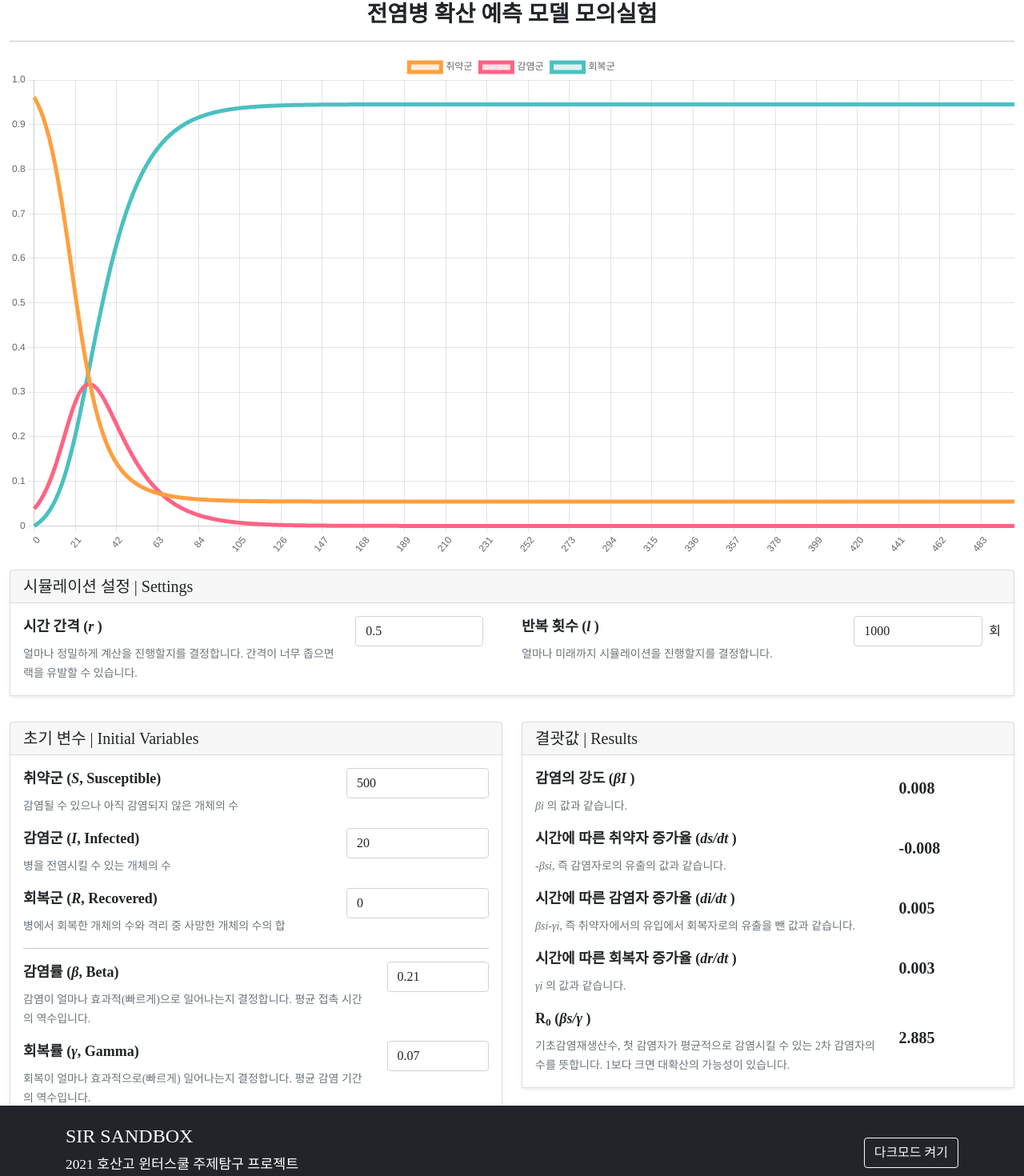
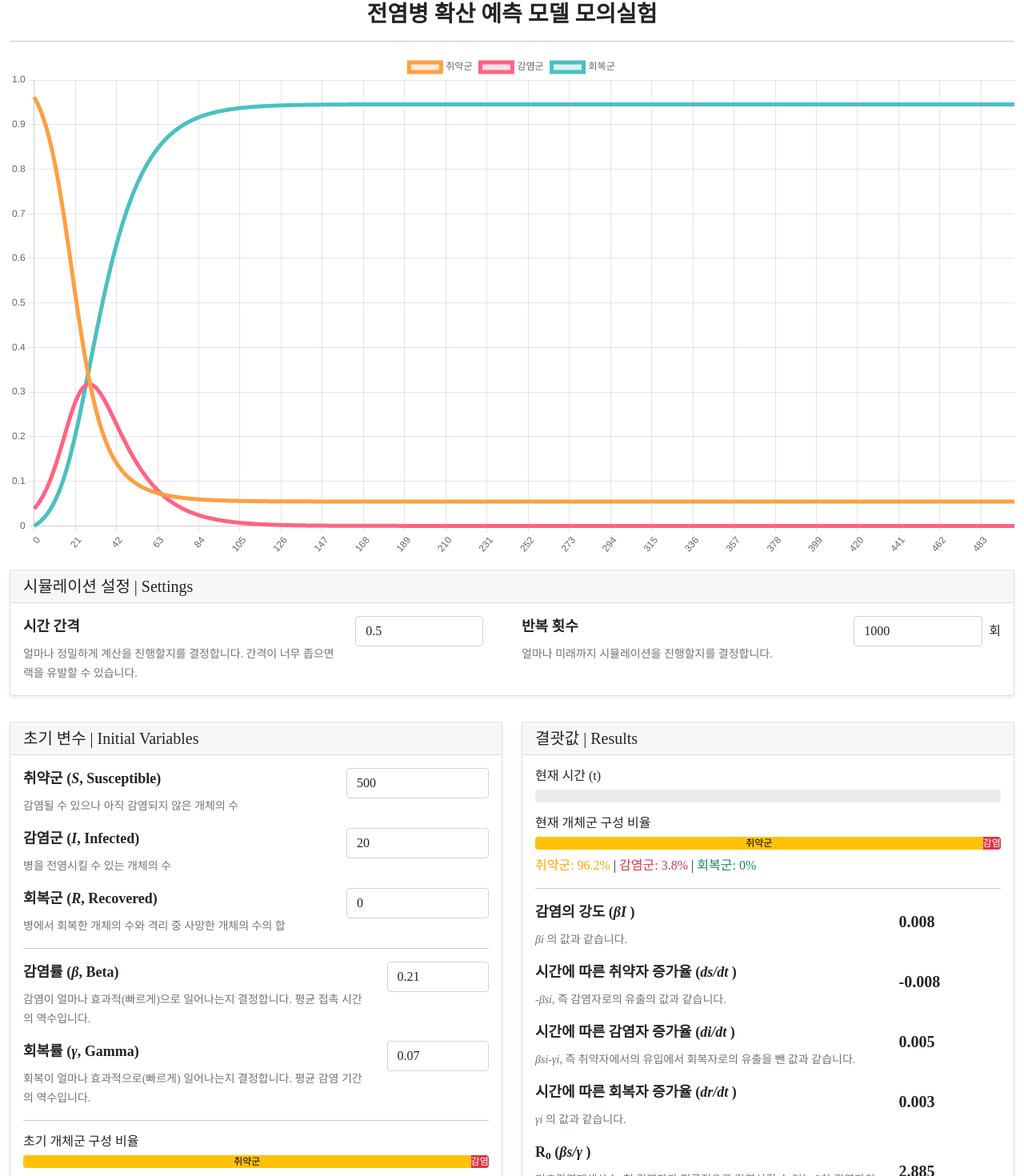
Before and after one commit to ArpaAP/sir-sandbox, a React (Create React App) app: page / in a window 1280 px wide. Shown: the part 71-1541 px from the top of the page at 80% size. Built offline with nearby package versions, Linux system fonts and the light colour scheme; a web font is replaced by a local one.

Commit message:
Add: 차트 마우스 호버시 그 시점 정보 표시

```diff
--- a/package.json
+++ b/package.json
@@ -12,6 +12,7 @@
     "@types/react-dom": "^17.0.11",
     "bootstrap": "^5.1.3",
     "chart.js": "^3.7.0",
+    "lodash": "^4.17.21",
     "react": "^17.0.2",
     "react-bootstrap": "^2.1.0",
     "react-chartjs-2": "^4.0.0",
@@ -45,5 +46,8 @@
       "last 1 firefox version",
       "last 1 safari version"
     ]
+  },
+  "devDependencies": {
+    "@types/lodash": "^4.14.178"
   }
 }
--- a/src/App.tsx
+++ b/src/App.tsx
@@ -1,4 +1,4 @@
-import React, { useState } from "react";
+import React, { useMemo, useState } from "react";
 import { Container, Row, Col, Form, Card, ProgressBar } from "react-bootstrap";
 import {
   Chart as ChartJS,
@@ -13,6 +13,7 @@ import {
 import { Line } from "react-chartjs-2";
 import Footer from "./components/Footer";
 import Navibar from "./components/Navibar";
+import { throttle } from "lodash";
 
 ChartJS.register(
   CategoryScale,
@@ -21,12 +22,55 @@ ChartJS.register(
   LineElement,
   Title,
   Tooltip,
-  Legend
+  Legend,
+  {
+    id: "LineWithLine",
+    afterDatasetsDraw: (chart) => {
+      let chart_type = chart.config.type;
+      if (
+        chart.tooltip?.getActiveElements() &&
+        chart.tooltip?.getActiveElements().length > 0 &&
+        chart_type === "line"
+      ) {
+        let activePoint = chart.tooltip.getActiveElements()[0];
+        let ctx = chart.ctx;
+        let x_axis = chart.scales.x;
+        let y_axis = chart.scales.y;
+
+        let x = activePoint.element.tooltipPosition().x;
+
+        let topY = y_axis.top;
+        let bottomY = chart.chartArea.bottom;
+
+        // draw line
+        ctx.save();
+        ctx.beginPath();
+        ctx.moveTo(x, topY + 7);
+        ctx.lineTo(x, bottomY + 1);
+        ctx.setLineDash([2, 3]);
+        ctx.lineWidth = 2;
+        ctx.strokeStyle = "#555";
+        ctx.stroke();
+        ctx.restore();
+      }
+    },
+  }
 );
 
 const App: React.FC = () => {
-  const [darkmode, setDarkmode] = useState(
-    localStorage.getItem("darkmode") === "true"
+  const darkmode = localStorage.getItem("darkmode") === "true";
+
+  const [XIndex, setXIndex] = useState(0);
+
+  const throttledHover = useMemo(
+    () =>
+      throttle((event, elements, chart) => {
+        console.log("asdf");
+        let activePoint = chart.tooltip?.getActiveElements()[0];
+        let x = (activePoint?.index ?? 0) / 2;
+        setXIndex(x);
+      }, 240),
+    []
   );
 
   const [S, setS] = useState(500);
@@ -41,30 +85,37 @@ const App: React.FC = () => {
   const i = I / (S + I + R) || 0;
   const r = R / (S + I + R) || 0;
 
-  const datas = [[s, i, r]];
+  const susceptibleData = [s];
+  const infectedData = [i];
+  const recoveredData = [r];
 
   for (let i = 0; i < loop; i++) {
-    const dS = beta * datas[i][0] * datas[i][1];
-    const dR = gamma * datas[i][1];
+    const dS = beta * susceptibleData[i] * infectedData[i];
+    const dR = gamma * infectedData[i];
 
-    const s_ = datas[i][0] - dS * ra;
-    const i_ = datas[i][1] + (dS - dR) * ra;
-    const r_ = datas[i][2] + dR * ra;
+    const s_ = susceptibleData[i] - dS * ra;
+    const i_ = infectedData[i] + (dS - dR) * ra;
+    const r_ = recoveredData[i] + dR * ra;
 
-    datas.push([s_, i_, r_]);
+    susceptibleData.push(s_);
+    infectedData.push(i_);
+    recoveredData.push(r_);
   }
+
+  const sNow = susceptibleData[Math.round(XIndex)];
+  const iNow = infectedData[Math.round(XIndex)];
+  const rNow = recoveredData[Math.round(XIndex)];
 
   return (
     <div
       style={{
-        position: "relative",
         backgroundColor: darkmode ? "#171a1f" : undefined,
         fontFamily: "NanumSquare",
         color: darkmode ? "white" : undefined,
       }}
     >
       <Navibar />
-      <Container fluid style={{ minHeight: "95vh" }}>
+      <Container fluid style={{ minHeight: "85vh" }}>
         <Row className="mt-3 text-center">
           <h3 className="m-0 fw-bold">전염병 확산 예측 모델 모의실험</h3>
         </Row>
@@ -275,7 +326,7 @@ const App: React.FC = () => {
                     radius: 0,
                   },
                   line: {
-                    tension: 1,
+                    tension: 0.1,
                   },
                 },
                 scales: {
@@ -286,19 +337,37 @@ const App: React.FC = () => {
                     },
                   },
                 },
-                onClick: (event, activeElements, chart) => {
-                  console.log(activeElements[0].index / 2);
+                onHover: throttledHover,
+                interaction: {
+                  mode: "nearest",
+                  intersect: false,
+                },
+                plugins: {
+                  tooltip: {
+                    mode: "index",
+                    intersect: false,
+                  },
+                },
+                hover: {
+                  mode: "nearest",
+                  intersect: true,
                 },
               }}
               data={{
                 labels: Array.from(
-                  { length: datas.length },
+                  {
+                    length: Math.max(
+                      susceptibleData.length,
+                      infectedData.length,
+                      recoveredData.length
+                    ),
+                  },
                   (_, i) => Math.round(i * ra * 100) / 100
                 ),
                 datasets: [
                   {
                     label: "취약군",
-                    data: datas.map((d) => d[0]),
+                    data: susceptibleData,
                     backgroundColor: "rgba(255, 159, 64, 0.2)",
                     borderColor: "rgba(255, 159, 64, 1)",
                     borderWidth: 5,
@@ -306,7 +375,7 @@ const App: React.FC = () => {
                   },
                   {
                     label: "감염군",
-                    data: datas.map((d) => d[1]),
+                    data: infectedData,
                     backgroundColor: "rgba(255, 99, 132, 0.2)",
                     borderColor: "rgba(255, 99, 132, 1)",
                     borderWidth: 5,
@@ -314,7 +383,7 @@ const App: React.FC = () => {
                   },
                   {
                     label: "회복군",
-                    data: datas.map((d) => d[2]),
+                    data: recoveredData,
                     backgroundColor: "rgba(75, 192, 192, 0.2)",
                     borderColor: "rgba(75, 192, 192, 1)",
                     borderWidth: 5,
@@ -339,11 +408,7 @@ const App: React.FC = () => {
                           className="fw-bold"
                           style={{ fontSize: 18 }}
                         >
-                          시간 간격 (
-                          <b>
-                            <i>r </i>
-                          </b>
-                          )
+                          시간 간격
                         </Form.Label>
                         <div>
                           <Form.Text>
@@ -375,11 +440,7 @@ const App: React.FC = () => {
                           className="fw-bold"
                           style={{ fontSize: 18 }}
                         >
-                          반복 횟수 (
-                          <b>
-                            <i>l </i>
-                          </b>
-                          )
+                          반복 횟수
                         </Form.Label>
                         <div>
                           <Form.Text>
@@ -417,6 +478,66 @@ const App: React.FC = () => {
               <Card.Header as="h5">결괏값 | Results</Card.Header>
               <Card.Body className="pt-3 pb-0">
                 <Form>
+                  <h6>현재 시간 (t)</h6>
+                  <Form.Group className="mb-3">
+                    <ProgressBar
+                      now={XIndex}
+                      label={XIndex}
+                      max={ra * loop}
+                      animated
+                      variant="secondary"
+                    />
+                  </Form.Group>
+
+                  <h6>현재 개체군 구성 비율</h6>
+                  <Form.Group>
+                    <Col>
+                      {sNow + iNow + rNow > 0 ? (
+                        <ProgressBar>
+                          <ProgressBar
+                            variant="warning"
+                            now={sNow * 100}
+                            key={1}
+                            label="취약군"
+                            className="text-black"
+                          />
+                          <ProgressBar
+                            variant="danger"
+                            now={iNow * 100}
+                            key={2}
+                            label="감염군"
+                          />
+                          <ProgressBar
+                            variant="success"
+                            now={rNow * 100}
+                            key={3}
+                            label="회복군"
+                          />
+                        </ProgressBar>
+                      ) : (
+                        <ProgressBar
+                          now={100}
+                          label="변수를 먼저 입력하세요"
+                          variant="dark"
+                        />
+                      )}
+
+                      <div className="pt-2">
+                        <span style={{ color: "orange" }}>
+                          취약군: {Math.round(s * 100 * 10) / 10 || 0}%
+                        </span>{" "}
+                        |{" "}
+                        <span className="text-danger">
+                          감염군: {Math.round(i * 100 * 10) / 10 || 0}%
+                        </span>{" "}
+                        |{" "}
+                        <span className="text-success">
+                          회복군: {Math.round(r * 100 * 10) / 10 || 0}%
+                        </span>
+                      </div>
+                    </Col>
+                  </Form.Group>
+                  <hr />
                   <Form.Group as={Row} className="mb-3">
                     <Col sm={9}>
                       <Form.Label className="fw-bold" style={{ fontSize: 18 }}>
@@ -434,7 +555,7 @@ const App: React.FC = () => {
                     </Col>
                     <Col sm={3} className="ms-auto d-flex align-items-center">
                       <h5 className="fw-bold">
-                        {Math.round(beta * i * 1000) / 1000}
+                        {Math.round(beta * iNow * 1000) / 1000}
                       </h5>
                     </Col>
                   </Form.Group>
@@ -455,7 +576,7 @@ const App: React.FC = () => {
                     </Col>
                     <Col sm={3} className="ms-auto d-flex align-items-center">
                       <h5 className="fw-bold">
-                        {Math.round(-1 * beta * s * i * 1000) / 1000}
+                        {Math.round(-1 * beta * sNow * iNow * 1000) / 1000}
                       </h5>
                     </Col>
                   </Form.Group>
@@ -477,7 +598,9 @@ const App: React.FC = () => {
                     </Col>
                     <Col sm={3} className="ms-auto d-flex align-items-center">
                       <h5 className="fw-bold">
-                        {Math.round((beta * s * i - gamma * i) * 1000) / 1000}
+                        {Math.round(
+                          (beta * sNow * iNow - gamma * iNow) * 1000
+                        ) / 1000}
                       </h5>
                     </Col>
                   </Form.Group>
@@ -498,7 +621,7 @@ const App: React.FC = () => {
                     </Col>
                     <Col sm={3} className="ms-auto d-flex align-items-center">
                       <h5 className="fw-bold">
-                        {Math.round(gamma * i * 1000) / 1000}
+                        {Math.round(gamma * iNow * 1000) / 1000}
                       </h5>
                     </Col>
                   </Form.Group>
@@ -522,7 +645,7 @@ const App: React.FC = () => {
                     <Col sm={3} className="ms-auto d-flex align-items-center">
                       <h5 className="fw-bold">
                         {gamma > 0
-                          ? Math.round(((beta * s) / gamma) * 1000) / 1000 ||
+                          ? Math.round(((beta * sNow) / gamma) * 1000) / 1000 ||
                             "-"
                           : "∞"}
                       </h5>
--- a/src/components/Footer.tsx
+++ b/src/components/Footer.tsx
@@ -1,20 +1,11 @@
-import React, { useState } from "react";
+import React from "react";
 import { Container, Col, Row, Button } from "react-bootstrap";
 
 const Footer: React.FC = () => {
-  const [darkmode, setDarkmode] = useState(
-    localStorage.getItem("darkmode") === "true"
-  );
+  const darkmode = localStorage.getItem("darkmode") === "true";
 
   return (
-    <footer
-      className="bg-dark text-white"
-      style={{
-        position: "absolute",
-        bottom: 0,
-        width: "100%",
-      }}
-    >
+    <footer className="bg-dark text-white">
       <Container fluid="sm" className="text-center text-md-start py-4">
         <Row>
           <Col xs={5} className="mt-md-0 mt-3">
@@ -41,7 +32,9 @@ const Footer: React.FC = () => {
             </Button>
           </Col>
         </Row>
-        <div className="text-center">Copyright © 2022 ArpaAP All rights reserved.</div>
+        <div className="text-center">
+          Copyright © 2022 ArpaAP All rights reserved.
+        </div>
       </Container>
     </footer>
   );
```
Also changed, not shown: 1 other file (tests, documents, lock files or other folders).
